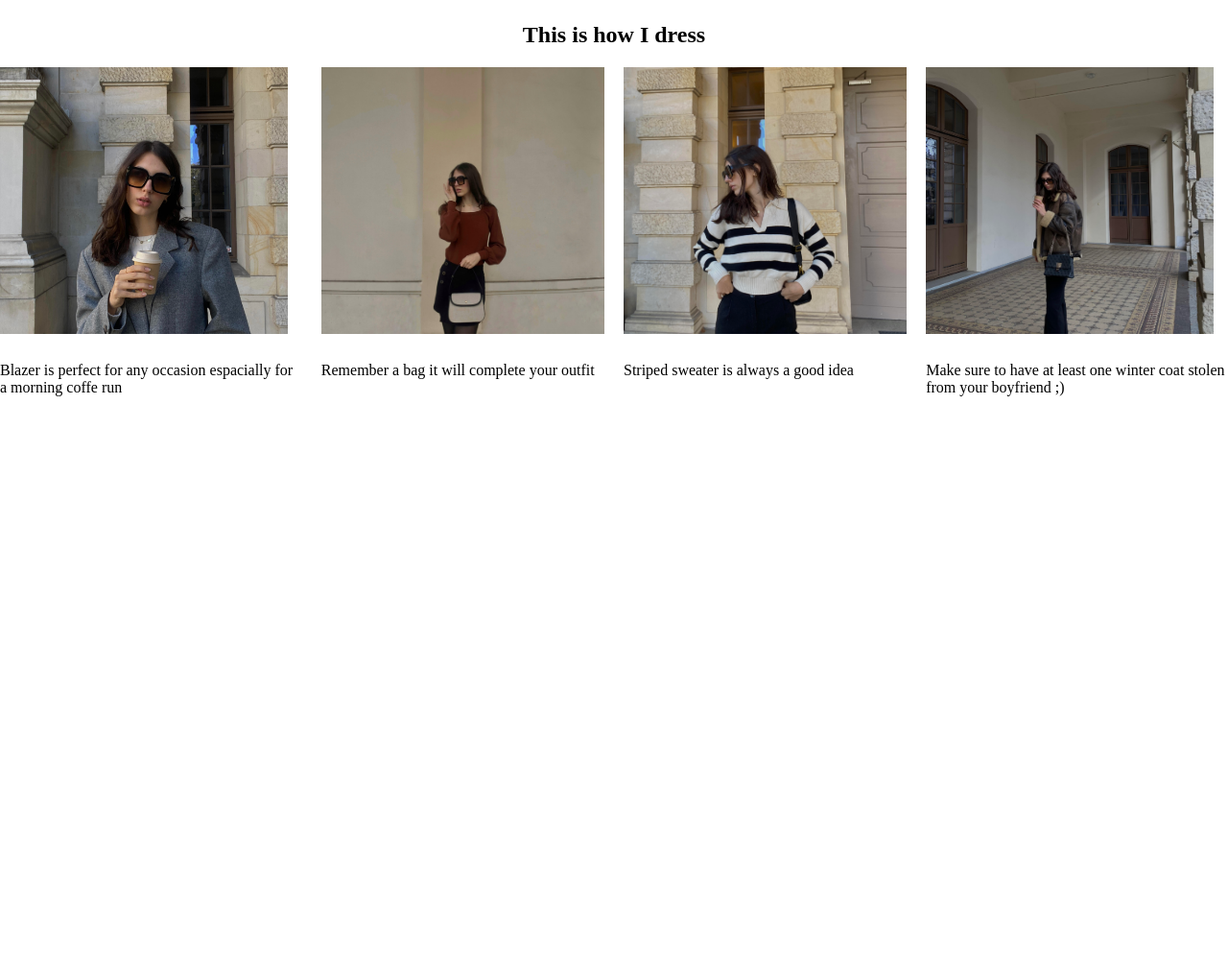
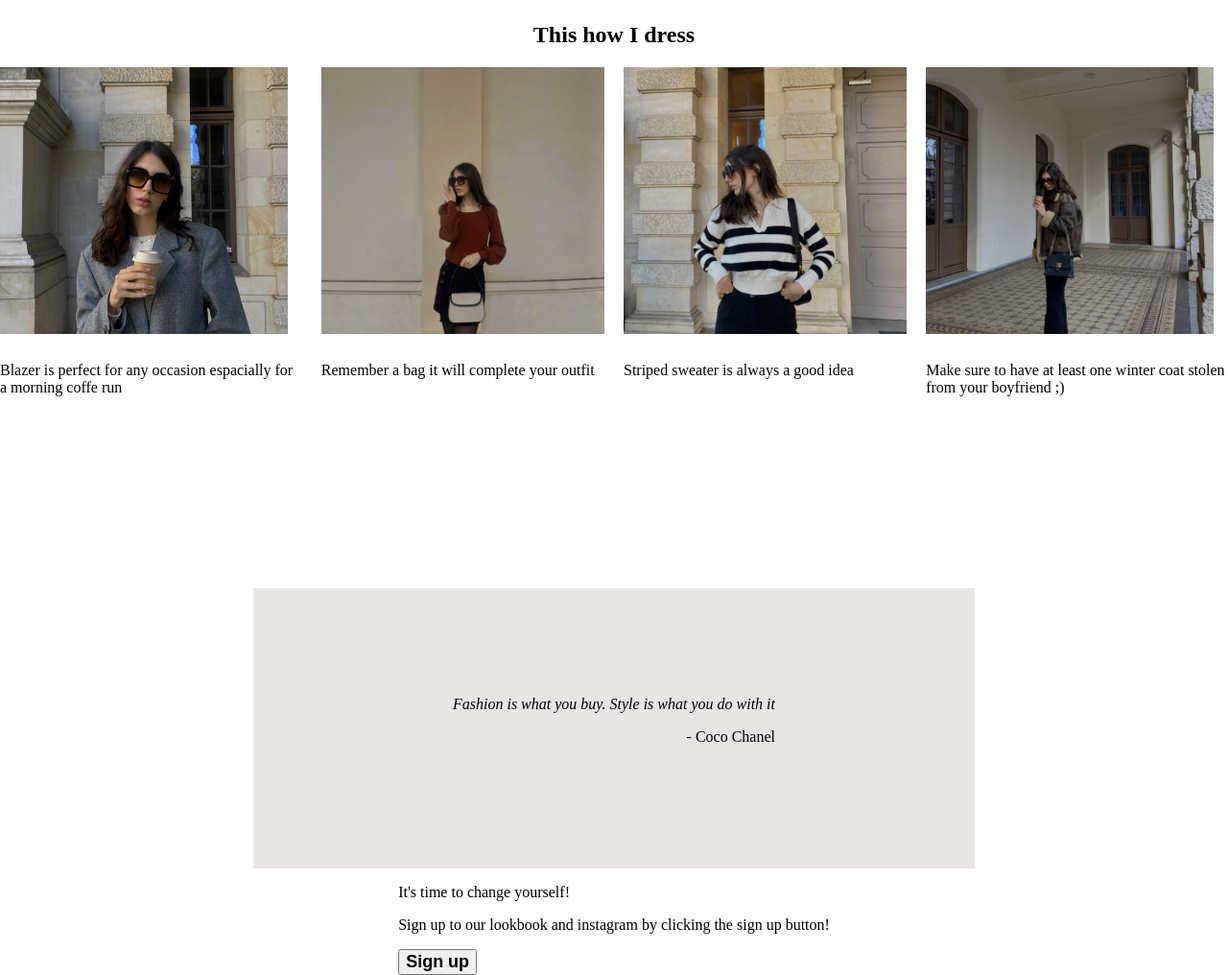
Before and after one commit to jdutch4/odin-landing-page, a plain HTML site: page index.html in a window 1280 px wide. Shown: the part 817-1833 px from the top of the page at 96% size. Before the commit the page ends 1230 px from the top, so only its background shows below. Drawn offline with Linux system fonts and the light colour scheme.

Commit message:
Added the quote section and stylized it. -needs to be fixed , issues with it being centered. Added sign up section -needs to be formatted

```diff
--- a/index.html
+++ b/index.html
@@ -30,7 +30,7 @@
         </div>
     </div>
 </div>
-<div class="middlepagetitle"><h2>This is how I dress</h2></div>
+<div class="middlepagetitle"><h2>This how I dress</h2></div>
     <div class="photobox">
         <div class="box pbox1"><img src="./images/boxphoto1.jpg" alt="Picture of me in a grey suit jacket">
             <div class="text">Blazer is perfect for any occasion espacially for a morning coffe run </div>
@@ -45,8 +45,21 @@
             <div class="text">Make sure to have at least one winter coat stolen from your boyfriend ;) </div>
     </div>
 </div>
+<div class="quote">
+    <em>Fashion is what you buy. Style is what you do with it</em>
+    <p>- Coco Chanel</p>
+</div>
+<div class="boxbottom">
+<p>It's time to change yourself!</p>
+<p>Sign up to our lookbook and instagram by clicking the sign up button!</p>
+<button>Sign up</button>
 
 
+
+
+
+
+</div>
 
 
 
--- a/styles.css
+++ b/styles.css
@@ -1,9 +1,9 @@
 body{
 display: flex;
-flex-direction: column;
+flex-flow:column nowrap;
 margin: 0px;
 
-
+align-items: center;
 }
 .title{
 display: flex;
@@ -27,15 +27,13 @@ font-weight: bold;
 .box1 {
 background-color: rgb(233, 228, 228);
 
-
-
 }
 
 .box1middle{
 display: flex;
 justify-content: center;
 gap: 30px;
-align-items: center;
+align-self: center;
 flex: 1;
 margin-bottom: 200px;
 
@@ -73,17 +71,35 @@ margin-top: 50px;
 display: flex;
 justify-content:center;
 gap: 20px;
-margin-botto
+margin-bottom: 200px
 
 ;
 }
+
 .box.pbox1 img{
 object-fit:cover
 }
+
+.photobox
 .text{
 max-width: 320px;
 padding-top: 25px;
 }
+
 .box.pbox3{
 padding-top: 0px;
 }
+
+.quote{
+background-color: rgb(233, 228, 228);
+display: flex;
+flex-direction: column;
+padding: 7em 13em;
+align-items:center ;
+align-self: center;
+}
+
+.quote p{
+display: flex;
+align-self:flex-end ;
+}
```
Lines whose indentation alone changed are shown as unchanged.
